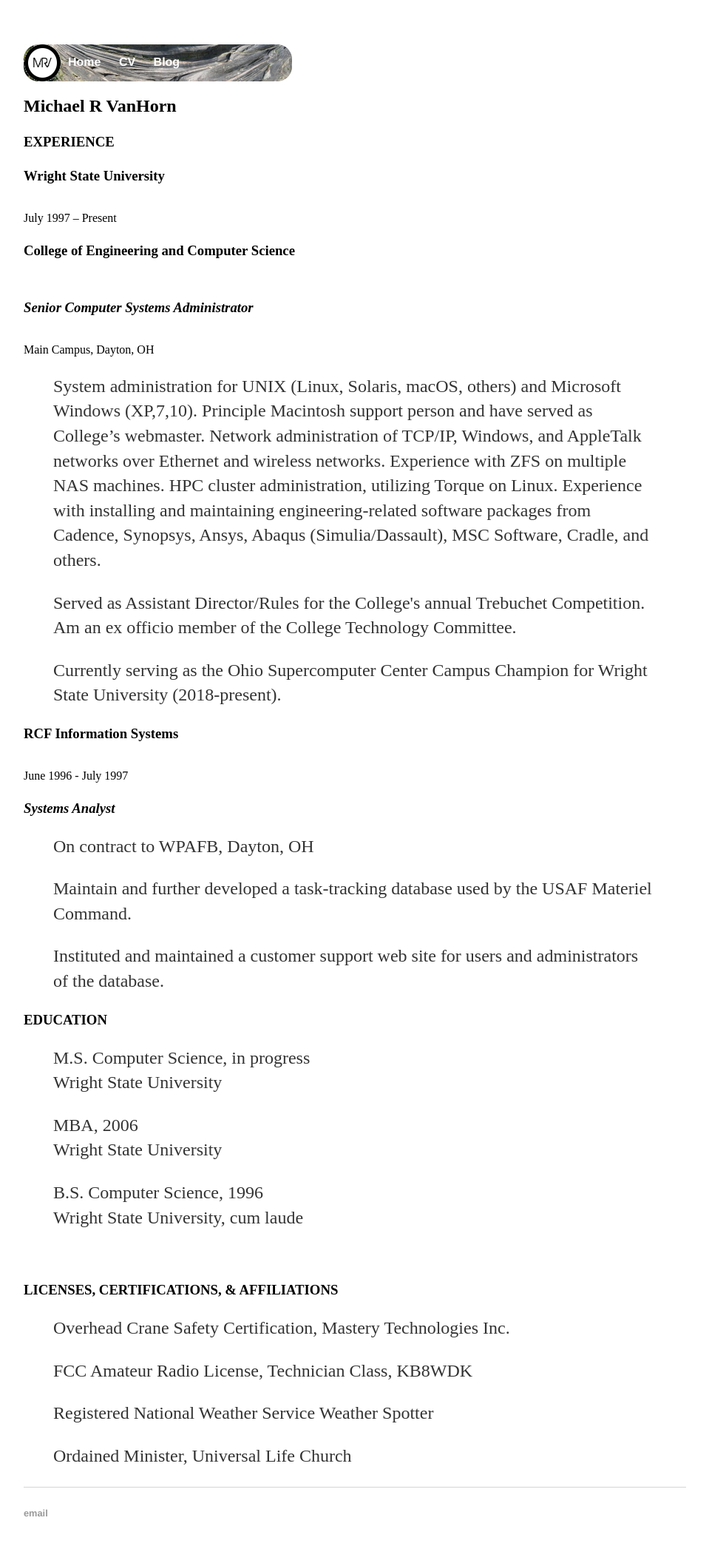
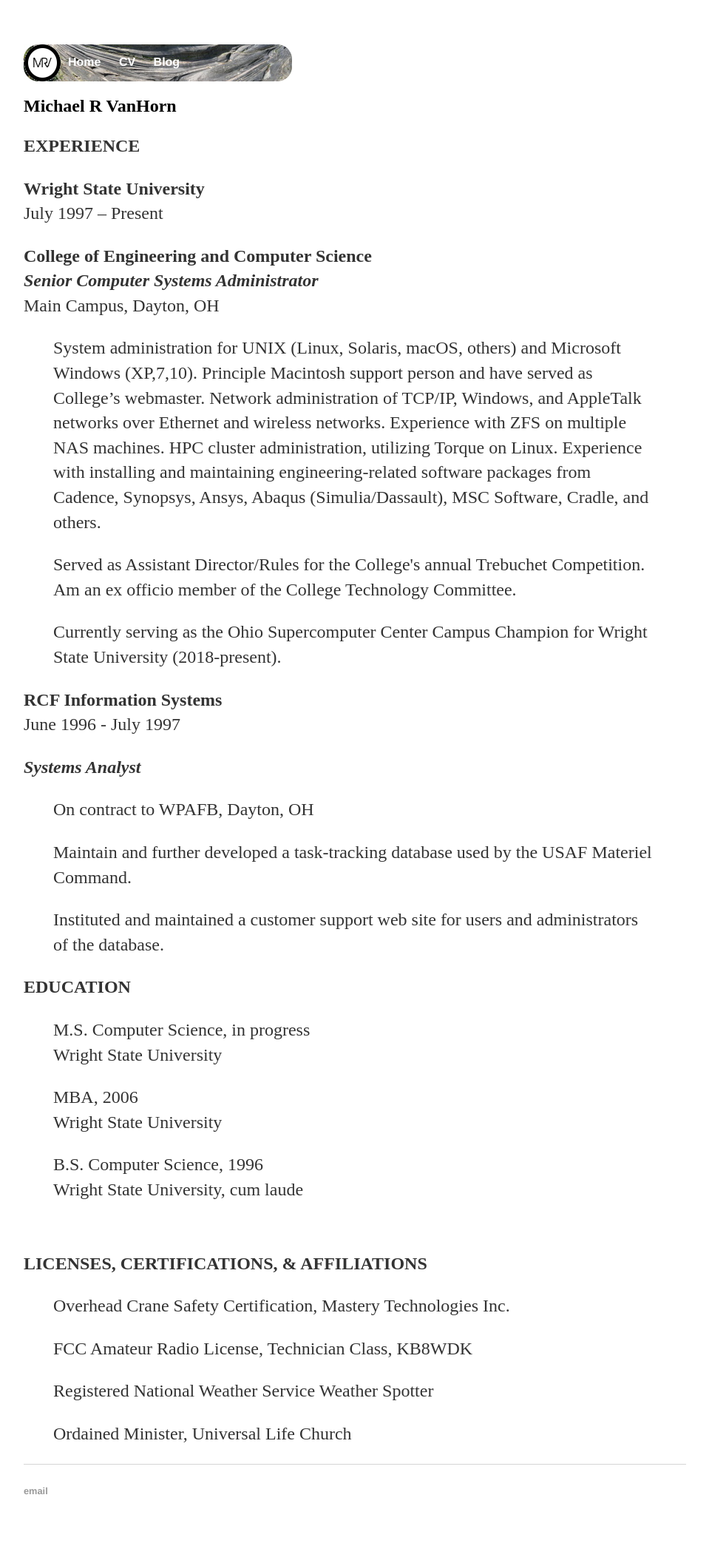
Before and after one commit to mrvanhorn/mrvanhorn.github.io, a Jekyll site: the page built from cv/index.html, in a window 1280 px wide. Shown: the whole page at 74% size, without its empty margins (160-1119 px from the left). Built offline with Jekyll 4.4.1, drawn with Linux system fonts in a browser that asks for light colours; after the commit the page ends 2083 px from its top, so only the background shows below that.

Commit message:
put the strongs back; I need to do more work

```diff
--- a/cv/index.html
+++ b/cv/index.html
@@ -4,15 +4,15 @@
 ---
 
 <p>
-    <h3>EXPERIENCE</h3>
+    <strong>EXPERIENCE</strong>
 </p>
 <p>
-    <h3>Wright State University</h3><br>
+    <strong>Wright State University</strong><br>
     July 1997 – Present
 </p>
 <p>
-    <h3>College of Engineering and Computer Science</h3><br>
-    <h3> <em>Senior Computer Systems Administrator</em></h3><br>
+    <strong>College of Engineering and Computer Science</strong><br>
+    <strong> <em>Senior Computer Systems Administrator</em></strong><br>
     Main Campus, Dayton, OH
 </p>
 <blockquote>
@@ -37,11 +37,11 @@
 </p>
 </blockquote>
 <p>
-    <h3>RCF Information Systems</h3><br>
+    <strong>RCF Information Systems</strong><br>
     June 1996 - July 1997
 </p>
 <p>
-    <h3><em>Systems Analyst</em></h3>
+    <strong><em>Systems Analyst</em></strong>
 </p>
 <blockquote>
 <p>
@@ -57,11 +57,11 @@
 </p>
 </blockquote>
 <p>
-    <h3>EDUCATION</h3>
+    <strong>EDUCATION</strong>
 </p>
 <blockquote>
 <p>
-    <h3></h3>
+    <strong></strong>
 </p>
 <p>
     M.S. Computer Science, in progress<br>
@@ -76,11 +76,11 @@
     Wright State University, cum laude
 </p>
 </blockquote>
-<h3>
+<strong>
     <br clear="all"/>
-</h3>
+</strong>
 <p>
-    <h3>LICENSES, CERTIFICATIONS, &amp; AFFILIATIONS</h3>
+    <strong>LICENSES, CERTIFICATIONS, &amp; AFFILIATIONS</strong>
 </p>
 <blockquote>
 <p>
```
